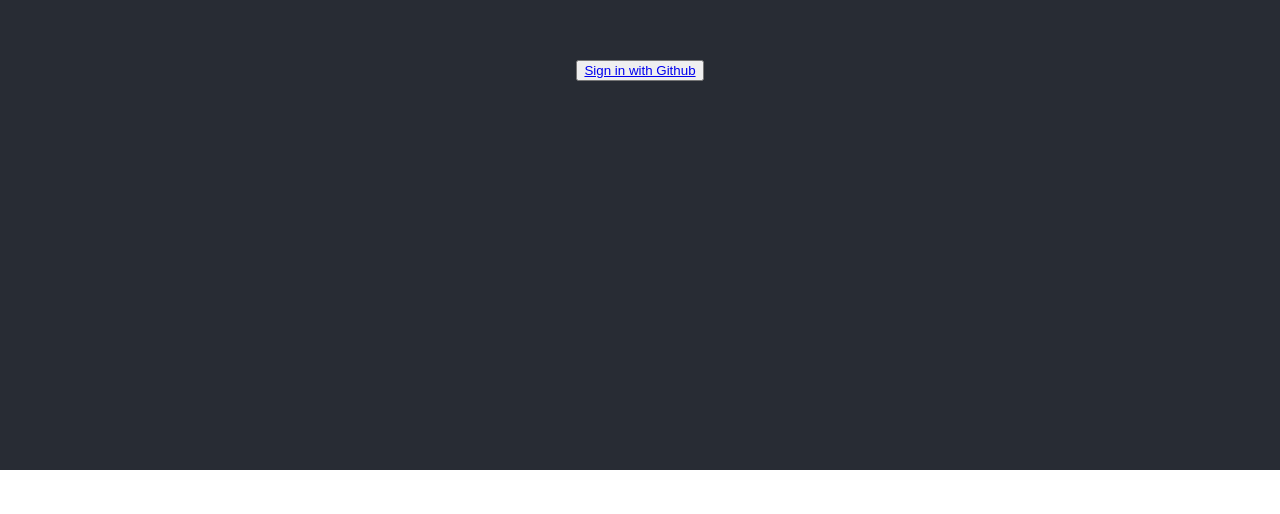
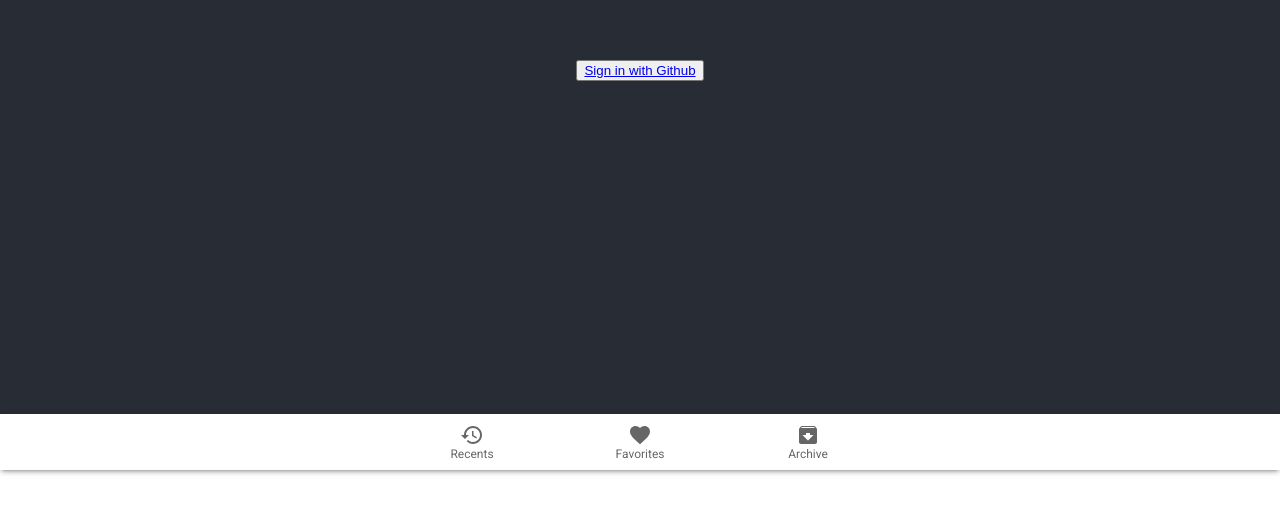
Before and after one commit to HJ-Rich/2022-MyRSS, a React (Create React App) app in the folder frontend/: page / in a window 1280 px wide. Shown: the part 330-844 px from the top of the page. Before the commit the page ends 800 px from the top, so only its background shows below. Built offline with nearby package versions, Linux system fonts and the light colour scheme; no server answers.

Commit message:
feat: BottomNavBar 샘플 적용

```diff
--- /dev/null
+++ b/frontend/src/BottomNavBar.js
@@ -0,0 +1,27 @@
+import RestoreIcon from '@mui/icons-material/Restore';
+import FavoriteIcon from '@mui/icons-material/Favorite';
+import ArchiveIcon from '@mui/icons-material/Archive';
+
+import {BottomNavigation, BottomNavigationAction, Box, CssBaseline, Paper} from "@mui/material";
+
+function BottomNavBar() {
+    return (
+        <Box sx={{pb: 7}}>
+            <CssBaseline/>
+            <Paper sx={{position: 'fixed', bottom: 0, left: 0, right: 0}} elevation={3}>
+                <BottomNavigation
+                    showLabels
+                    onChange={(event, newValue) => {
+                        console.log('button clicked')
+                    }}
+                >
+                    <BottomNavigationAction label="Recents" icon={<RestoreIcon/>}/>
+                    <BottomNavigationAction label="Favorites" icon={<FavoriteIcon/>}/>
+                    <BottomNavigationAction label="Archive" icon={<ArchiveIcon/>}/>
+                </BottomNavigation>
+            </Paper>
+        </Box>
+    );
+}
+
+export default BottomNavBar;
--- a/frontend/src/Home.js
+++ b/frontend/src/Home.js
@@ -1,5 +1,6 @@
 import {useState} from "react";
 import DefaultFeeds from "./DefaultFeeds";
+import BottomNavBar from "./BottomNavBar";
 
 function Home() {
     const [loginStatus, setLoginStatus] = useState();
@@ -23,6 +24,9 @@ function Home() {
                 }
                 <DefaultFeeds/>
             </header>
+            <footer className="App-footer">
+                <BottomNavBar></BottomNavBar>
+            </footer>
         </div>
     );
 }
--- a/frontend/src/NewFeed.js
+++ b/frontend/src/NewFeed.js
@@ -8,7 +8,7 @@ function NewFeed(feed) {
     const formatDate = new Intl.DateTimeFormat('kr', {dateStyle: 'medium', timeStyle: 'short'}).format(date);
 
     return (
-        <Card sx={{maxWidth: 500, marginTop: 5}}>
+        <Card sx={{maxWidth: 500, marginTop: 5, marginBottom: 5}}>
             <Link href={feed.link} target='_blank' color={'inherit'}>
                 <CardHeader
                     title={feed.title}
```
